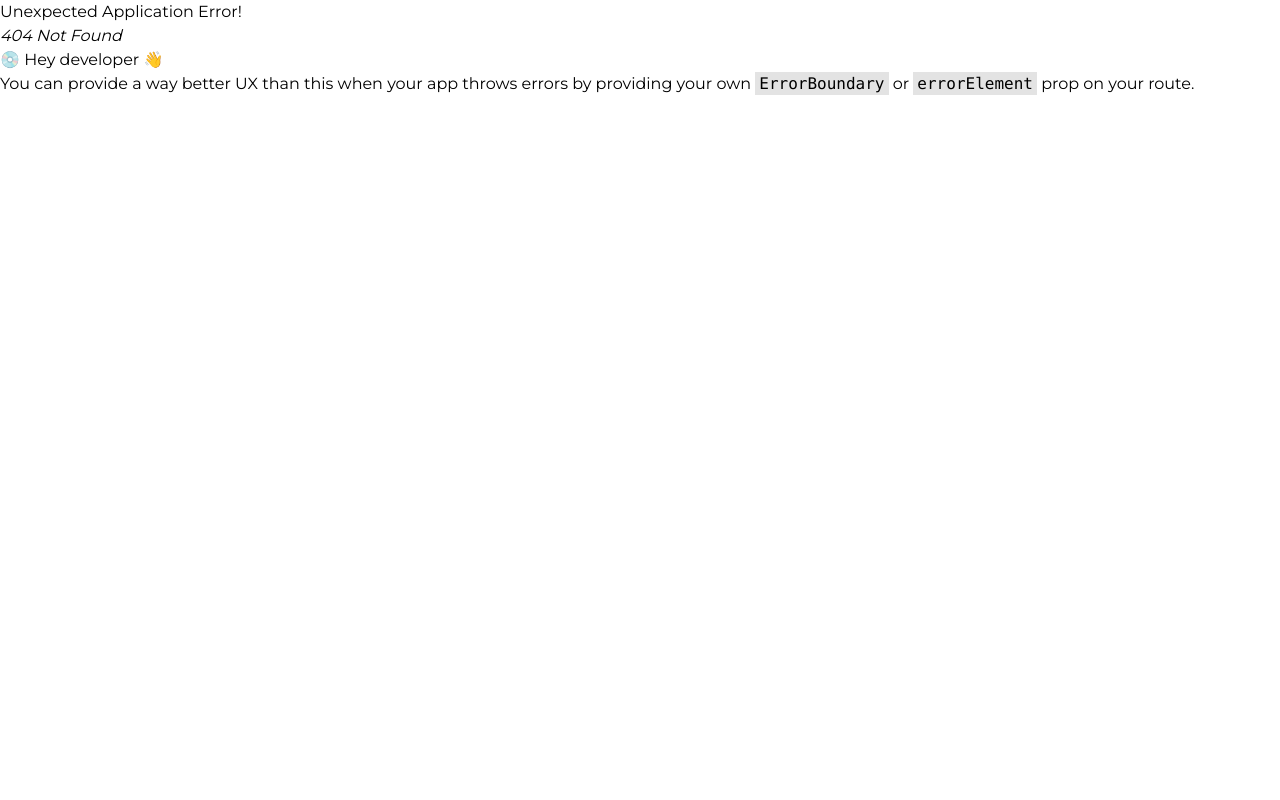
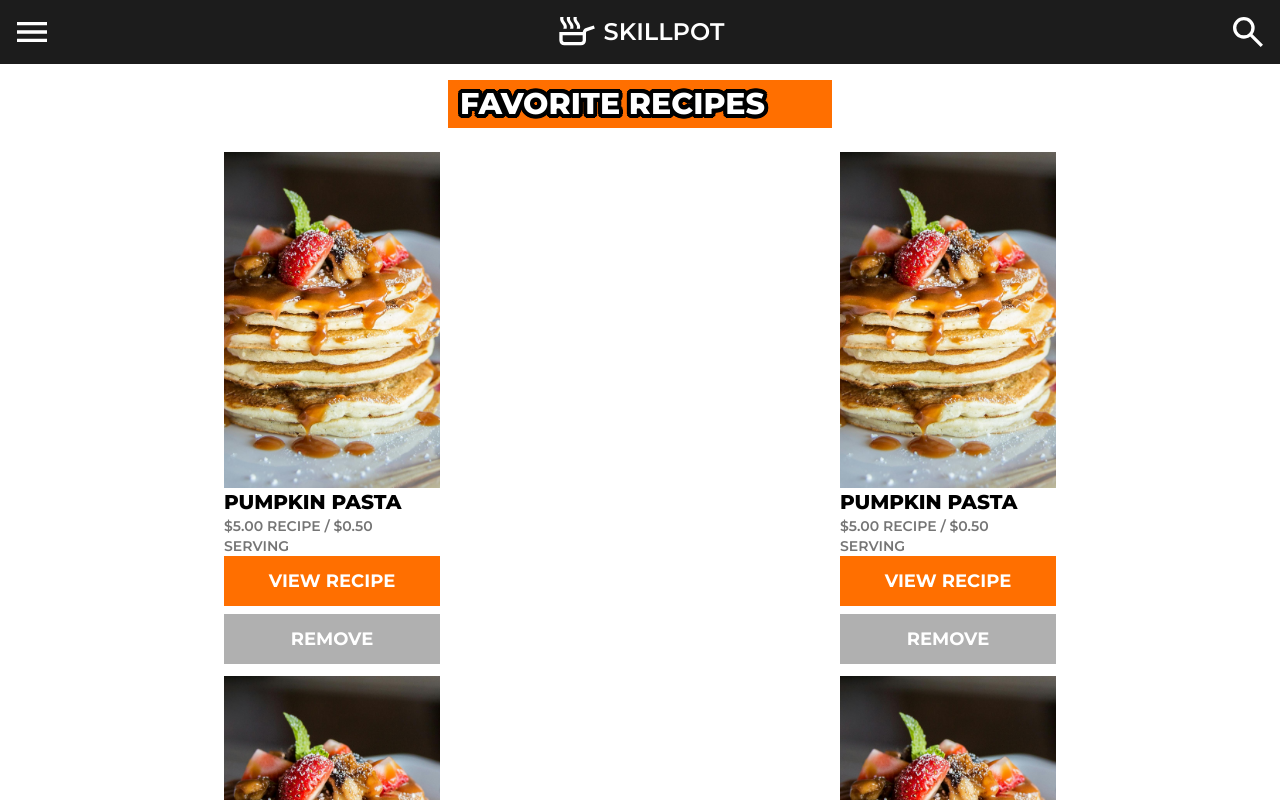
Before and after one commit to darwin-dev-diaz/recipe-site, a React (Vite) app: page /favorites in a window 1280 px wide. Before the commit this address had no page. Shown: the top 800 px of the page. Built offline with nearby package versions, Linux system fonts and the light colour scheme.

Commit message:
Make Favorite Screen

```diff
--- /dev/null
+++ b/src/components/FavoriteRecipe.jsx
@@ -0,0 +1,39 @@
+import PropTypes from "prop-types";
+import Button from "./primatives/Button";
+function FavoriteRecipe(props) {
+  return (
+    <div className="flex w-[13.5rem] flex-col place-self-center justify-self-center">
+      <div
+        className="h-[21rem] w-full self-center bg-black bg-cover bg-center"
+        style={{ backgroundImage: `url(${props.image})` }}
+      ></div>
+      <span className="text-xl font-extrabold uppercase">Pumpkin Pasta</span>
+      <span className="text-sm font-semibold uppercase text-dark-light-grey">
+        $5.00 Recipe / $0.50 Serving
+      </span>
+      <Button
+        width="w-full"
+        height="h-[50px]"
+        color="orange"
+        textColor="white"
+        text="view recipe"
+        extraCss="mx-auto mb-2"
+      ></Button>
+      <Button
+        width="w-full"
+        height="h-[50px]"
+        color="light-grey"
+        textColor="white"
+        text="remove"
+        extraCss="mx-auto"
+      ></Button>
+    </div>
+  );
+}
+
+FavoriteRecipe.propTypes = {
+  image: PropTypes.string,
+  title: PropTypes.string,
+  subtitle: PropTypes.string,
+};
+export default FavoriteRecipe;
--- a/src/pages/FavoritesScreen.jsx
+++ b/src/pages/FavoritesScreen.jsx
@@ -1,3 +1,24 @@
-function FavoriteScreen() {}
+import image from "../assets/images/pancake.jpg";
+import FavoriteRecipe from "../components/FavoriteRecipe";
 
-export default FavoriteScreen;
+function FavoritesScreen() {
+  return (
+    <div className="px-6">
+      <div className="z-40 mx-auto mb-6 mt-4 flex h-12 w-full max-w-96 items-center bg-orange">
+        <h2 className="text-stroke-black text-stroke-2 stroke-text smooth-16 relative w-fit pl-3 text-3xl font-extrabold uppercase text-white">
+          Favorite recipes
+        </h2>
+      </div>
+      <div className="section mb-16 grid w-full grid-cols-2 items-center justify-center gap-y-3">
+        <FavoriteRecipe image={image}></FavoriteRecipe>
+        <FavoriteRecipe image={image}></FavoriteRecipe>
+        <FavoriteRecipe image={image}></FavoriteRecipe>
+        <FavoriteRecipe image={image}></FavoriteRecipe>
+        <FavoriteRecipe image={image}></FavoriteRecipe>
+        <FavoriteRecipe image={image}></FavoriteRecipe>
+      </div>
+    </div>
+  );
+}
+
+export default FavoritesScreen;
--- a/src/routes.jsx
+++ b/src/routes.jsx
@@ -2,6 +2,7 @@ import App from "./App.jsx";
 import HomeScreen from "./pages/HomeScreen.jsx";
 import AllRecipesScreen from "./pages/AllRecipesScreen.jsx";
 import RecipeScreen from "./pages/RecipeScreen.jsx";
+import FavoritesScreen from "./pages/FavoritesScreen.jsx";
 
 const routes = [
   {
@@ -11,6 +12,8 @@ const routes = [
       { index: true, element: <HomeScreen /> },
       { path: "allrecipes", element: <AllRecipesScreen /> },
       { path: "recipe/:item", element: <RecipeScreen /> },
+      { path: "favorites", element: <FavoritesScreen /> },
+
       //   { path: "product/:item", element: <ProductPage /> },
     ],
   },
```
